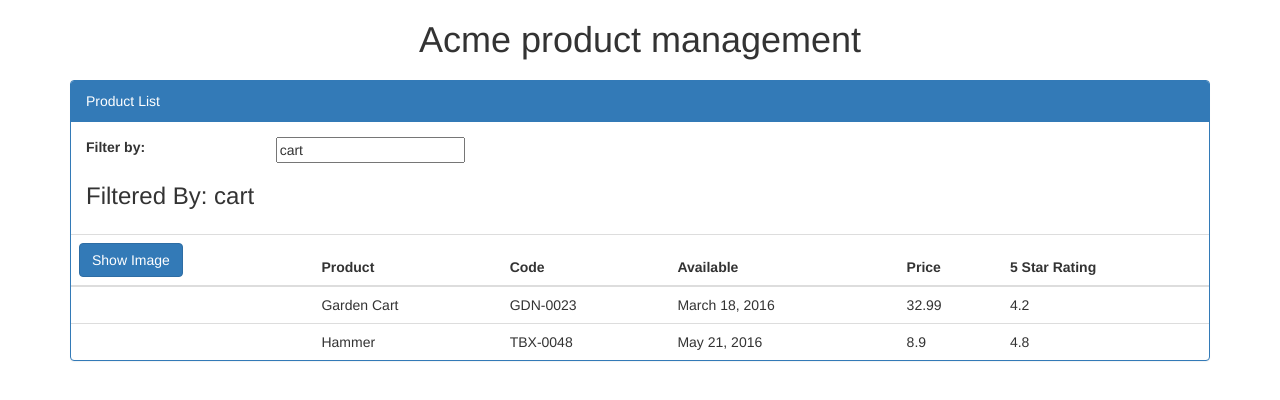
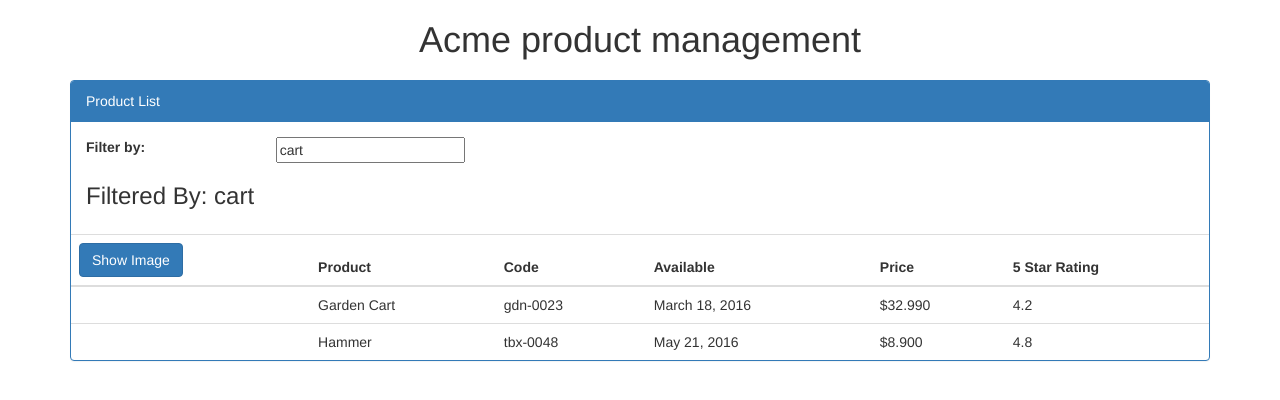
Before and after one commit to an0nh4x0r/Acme-product-management, an Angular app: page / in a window 1280 px wide. Shown: the top 400 px of the page. Built offline with nearby package versions, Linux system fonts and the light colour scheme.

Commit message:
included pipes for currency and product codes

```diff
--- a/src/app/product-list/product-list.component.html
+++ b/src/app/product-list/product-list.component.html
@@ -56,9 +56,9 @@
                *ngIf="showImage">
         </td>
         <td>{{product.productName}}</td>
-        <td>{{product.productCode}}</td>
+        <td>{{product.productCode | lowercase}}</td>
         <td>{{product.releaseDate}}</td>
-        <td>{{product.price}}</td>
+        <td>{{product.price | currency:'USD':true:'1.3-3'}}</td>
         <td>{{product.starRating}}</td>
 
       </tr>
```
